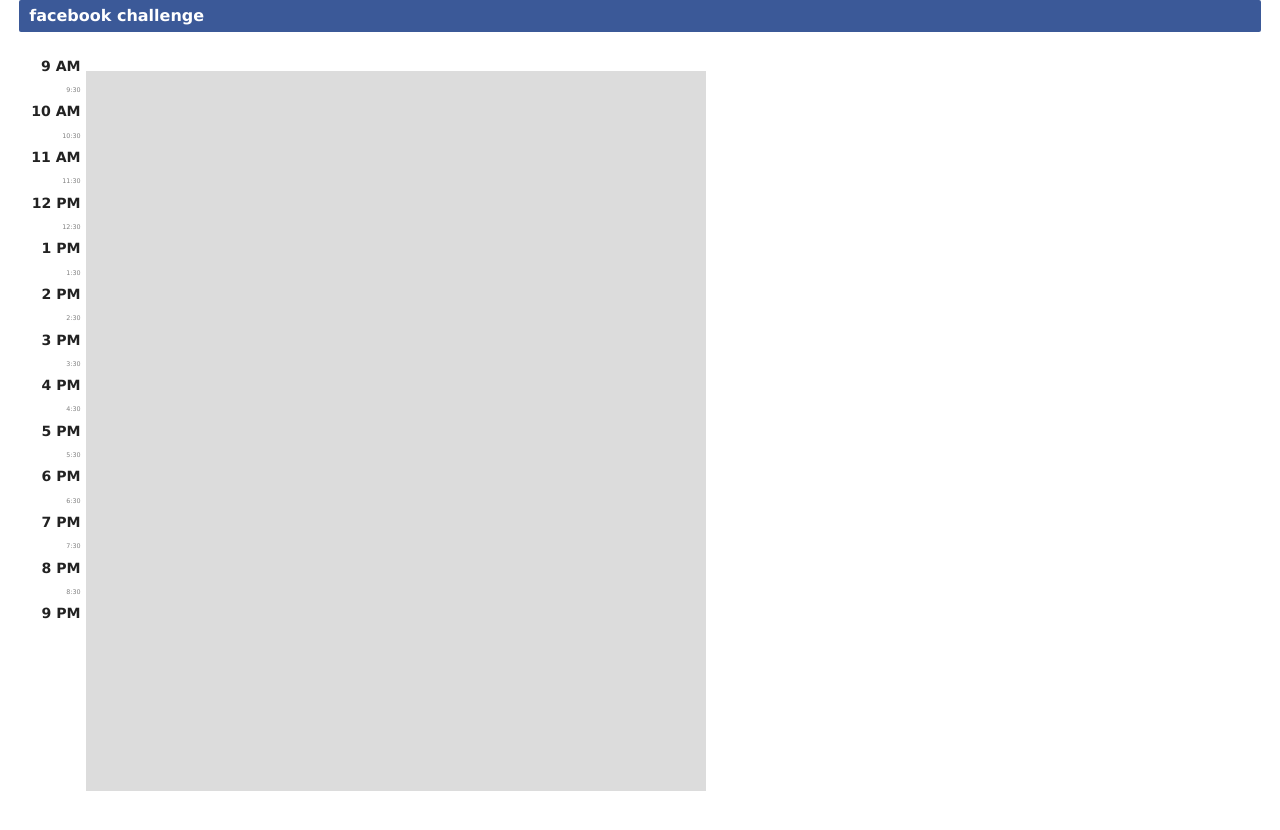
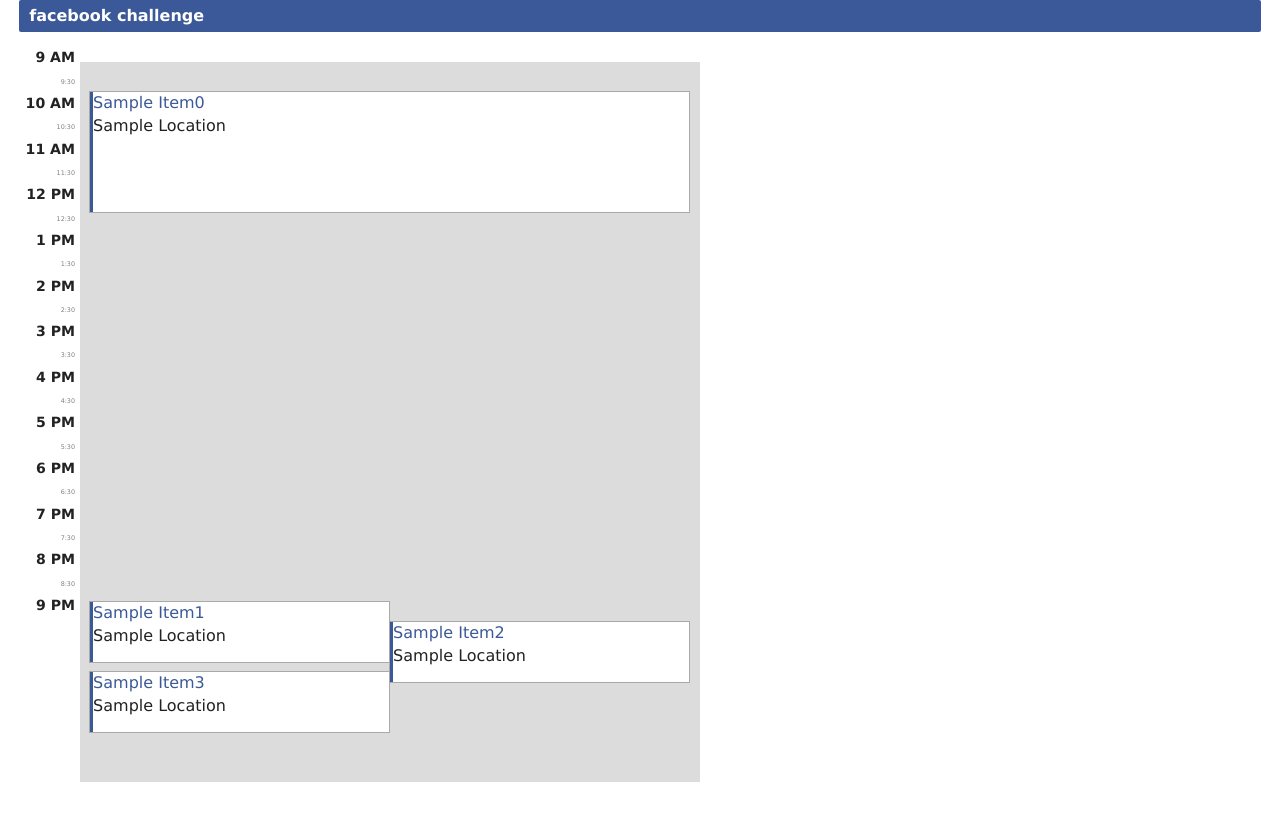
Before and after one commit to alexyaoyang/FacebookCalendar, a plain HTML site: page index.html in a window 1280 px wide. Drawn offline with Linux system fonts and the light colour scheme.

Commit message:
done basic requirements, check for edge cases

```diff
--- a/css/app.css
+++ b/css/app.css
@@ -1,14 +1,12 @@
 body, h1, h2, h3, h4, h5, h6 {font-family:Lucida Grande,Tahoma;font-weight: 100;margin:0}
-.uppercase{text-transform: uppercase}
 .bold{font-weight:600}
-.vertical-center{display:table}
-.vertical-center *{display:table-cell;vertical-align:middle}
 .facebook-color{color:#3b5998}
 .white{color:white}
 .gray{color:gray}
 .small-font{font-size:0.4em}
 .big-font{font-size:2.2em}
 #nav-container{background-color:#3b5998;border-radius:2px;margin:0 1.5%;padding:5px 10px}
-#main-container{margin:3% 5% 2% 2%;height:900px;}
+#main-container{margin:30px 50px 20px 20px;height:900px;}
 #time-container{display:inline-block;width:55px;vertical-align:top;line-height:3.33em;margin-top:-15px;text-align:right;}
 #event-container{display:inline-block;width:80%;background-color:Gainsboro;height:720px;width:600px;vertical-align:top;padding:0 10px;}
+.event{ position:relative;background-color:white;outline:1px solid DarkGray;border-left:3px solid #3b5998; }
--- a/index.html
+++ b/index.html
@@ -27,8 +27,8 @@
 		</div>
 		<script type="text/javascript">
 		initialize();
-		layOutDay([{start: 30, end: 150}]);
-		// layOutDay([{start: 30, end: 150}, {start: 540, end: 600}, {start: 560, end: 620}, {start: 610, end: 670}]);
+		//layOutDay([{start: 30, end: 150}]);
+		 layOutDay([{start: 30, end: 150}, {start: 560, end: 620}, {start: 610, end: 670}, {start: 540, end: 600}]);
 		</script>
 	</body>
 	</html>
--- a/js/app.js
+++ b/js/app.js
@@ -1,19 +1,121 @@
 function layOutDay(events){
-	for(var i=0;i<events.length;i++){
-		console.log(events[i].start+" "+events[i].end);
+	events = sort(events);
+	events = addInfo(events);
+	var eventName = 'Sample Item';
+	var eventLocation = 'Sample Location';
+	var maxWidth = $('#event-container').width();
+	for(var i = 0; i < events.length; i++){
+		console.log(i+': '+events[i].start+' '+events[i].end+' '+events[i].overlaps+' '+events[i].overlapsWith);
+		var event = $('<div/>',{
+			id:'event-'+i,
+			class:'event',
+			html:'<span class="facebook-color">'+eventName+i+'</span><br>'+eventLocation
+		});
+		var width = maxWidth/events[i].overlaps;
+		var height = events[i].duration;
+		var start = i==0?events[i].start:events[i].start-events[i].previousDurations;
+		events[i].width = width;
 
+		event.css('height',height);
+		event.css('width',width-4); //-4 for blue event border
+		event.css('top',start);
+
+		event.appendTo('#event-container');
 	}
+	moveOverlap(events);
+}
+
+//preprocess events and add # of overlaps, who it overlaps with and total duration so far
+function addInfo(events){
+	var accumulativeDuration = 0;
+	for(var i = 0; i < events.length; i++){
+		var overlaps = 1;
+		events[i].overlapsWith = [];
+		events[i].duration = events[i].end-events[i].start;
+		events[i].previousDurations = accumulativeDuration;
+		accumulativeDuration += events[i].duration;
+		for(var j = i+1; j < events.length; j++){
+			if(checkIfOverlap(events[i],events[j])){ overlaps++;events[i].overlapsWith.push(j); }
+			else{ break; }
+		}
+		if(i!=0){
+			overlaps = Math.max(overlaps,events[i-1].overlaps);
+		}
+		events[i].overlaps = overlaps;
+	}
+	return events;
+}
+
+//move overlapped events
+function moveOverlap(events){
+	for(var i = 0; i < events.length; i++){
+		for(var k = 0; k < events[i].overlapsWith.length; k++){
+			var multiplier = 1;
+			var eventToMove = $('#event-'+events[i].overlapsWith[k]);
+			if(doTheyOverlap($('#event-'+i),eventToMove)){
+				console.log("overlapped: "+i+' '+events[i].overlapsWith[k]);
+				eventToMove.css('left',multiplier*events[i].width)
+				multiplier++;
+			}
+		}
+	}
+}
+
+//check if two events overlap each other visually. http://stackoverflow.com/questions/11641638/detecting-if-html-element-is-overlapping-another-html-element
+function doTheyOverlap(div0, div1){return (yInstersection(div0, div1) && xInstersection(div0, div1));}
+
+function findSmallestY(div0, div1){
+    return (div0.offset().top < div1.offset().top)? div0 : div1;
+}
+function yInstersection(div0, div1){
+    var divY0 = findSmallestY(div0, div1);
+    var divY1 = (div0 != divY0)? div0 : div1;
+
+    return (divY0.offset().top + divY0.height()) - divY1.offset().top >= 0;
+}
+
+function findSmallestX(div0, div1){
+    return (div0.offset().left < div1.offset().left)? div0 : div1;
+}
+
+function xInstersection(div0, div1){
+    var divX0 = findSmallestX(div0, div1);
+    var divX1 = (div0 != divX0)? div0 : div1;
+    console.log("checking value0: "+((divX0.offset().left + divX0.width()) - divX1.offset().left));
+    console.log("checking value1: "+divX0.offset().left);
+    console.log("checking value2: "+divX0.width());
+    console.log("checking value3: "+divX1.offset().left);
+    return (divX0.offset().left + divX0.width()) - divX1.offset().left >= 0;
+}
+
+//check if two events's time overlap
+function checkIfOverlap(e1, e2){
+	var e1start = e1.start;
+	var e1end = e1.end;
+	var e2start = e2.start;
+	var e2end = e2.end;
+
+	return (e1start > e2start && e1start < e2end ||
+	    	e2start > e1start && e2start < e1end)
+}
+
+//sort based on start time
+function sort(events){
+	events.sort(function(e1,e2){
+		return e1.start - e2.start;
+	});
+	return events;
 }
 
 //automate time creation
 function initialize(){
 	var AMPM = ' AM';
-	for(var i=9;i<22;i++){
+	for(var i = 9; i < 22; i++){
 		var hour = i%12;
-		if(i%12==0) { AMPM = ' PM';hour=12; }
+		if(i%12 == 0) { AMPM = ' PM';hour = 12; }
 		var mainTime = $('<span/>',{
 			class:'bold big-font',
-			html:hour+AMPM+'<br>'
+			html:hour + AMPM + '<br>'
 		});
 		var halfTime = $('<span/>',{
 			class:'gray',
```
